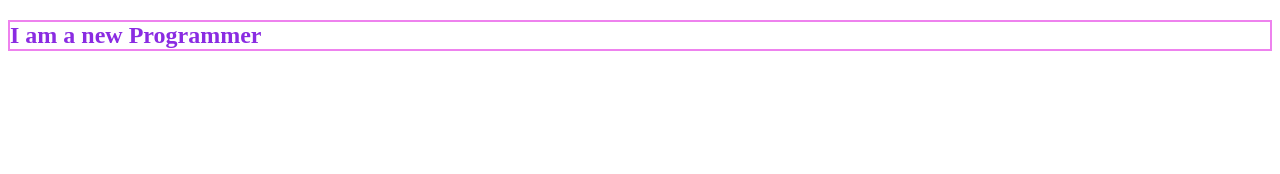
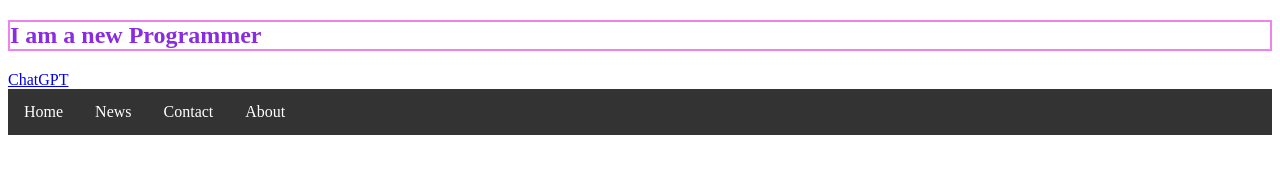
Before and after one commit to arifsrk24/fourth-repo, a plain HTML site: page index.html in a window 1280 px wide. Drawn offline with Linux system fonts and the light colour scheme.

Commit message:
i change navigation

```diff
--- a/Styles/style.css
+++ b/Styles/style.css
@@ -2,3 +2,27 @@ h2 {
     color: blueviolet;
     border: 2px solid violet;
 }
+
+nav ul {
+    list-style-type: none;
+    margin: 0;
+    padding: 0;
+    overflow: hidden;
+    background-color: #333;
+}
+
+nav li {
+    float: left;
+}
+
+nav li a {
+    display: block;
+    color: white;
+    text-align: center;
+    padding: 14px 16px;
+    text-decoration: none;
+}
+
+nav li a:hover {
+    background-color: #111;
+}
--- a/index.html
+++ b/index.html
@@ -9,5 +9,16 @@
 </head>
 <body>
     <h2>I am a new Programmer</h2>
+    <a href="https://chatgpt.com/" target="_blank">ChatGPT</a>
+
+    <nav>
+        <ul>
+            <li><a href="#home">Home</a></li>
+            <li><a href="#news">News</a></li>
+            <li><a href="#contact">Contact</a></li>
+            <li><a href="#about">About</a></li>
+        </ul>
+    </nav>
+
 </body>
 </html>
```
